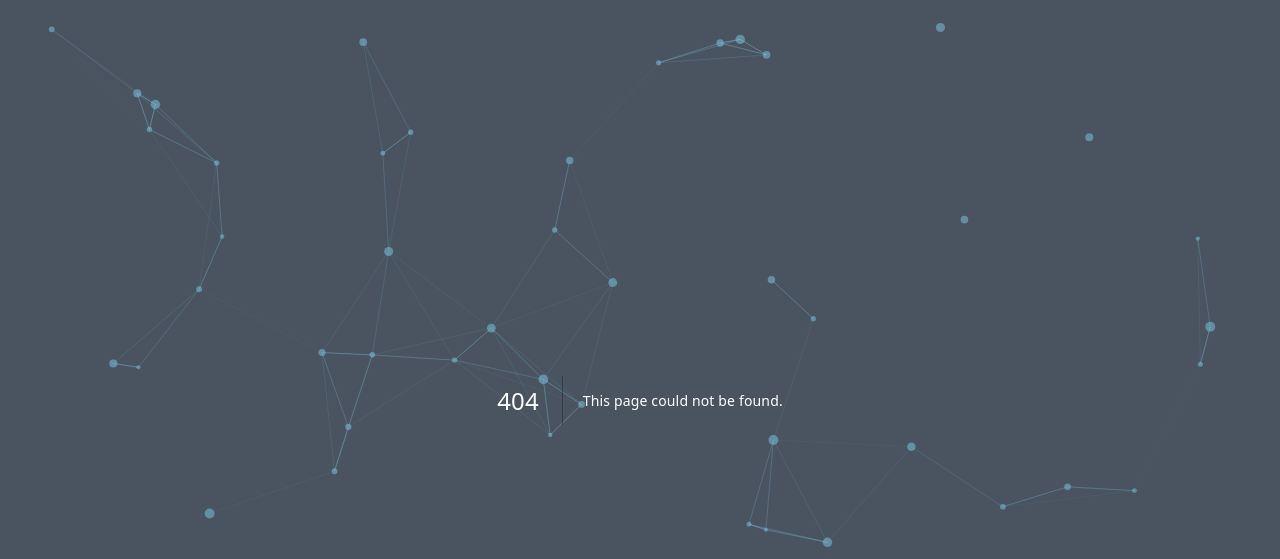
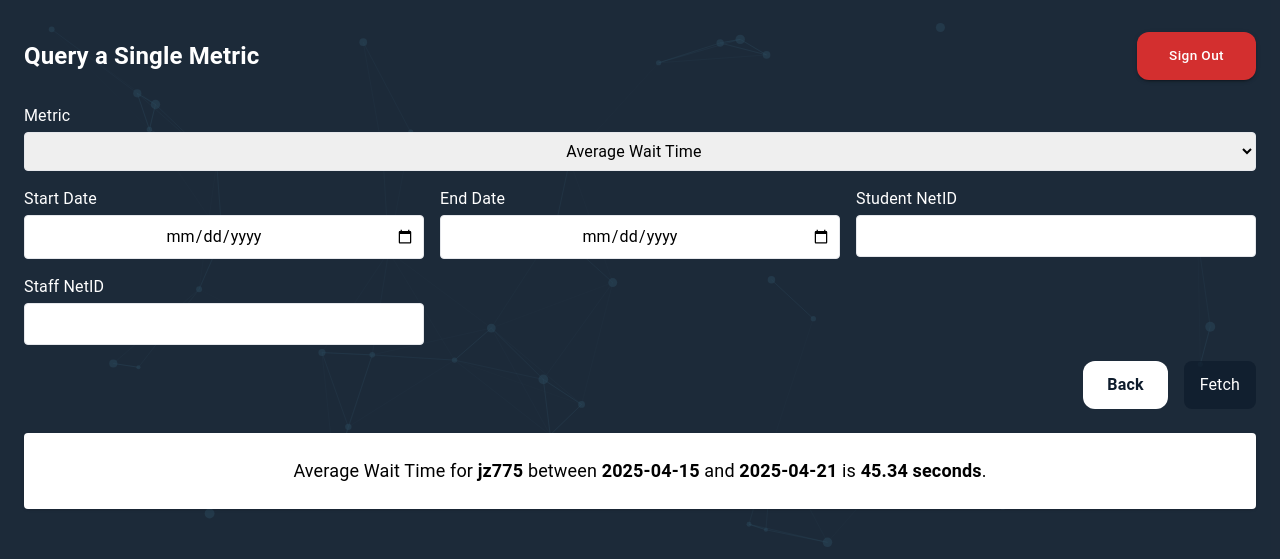
Before and after one commit to ananyapuru/cs-office-hours, a Next.js app in the folder frontend/: page /instructor/queue-metrics in a window 1280 px wide. Before the commit this address had no page. Shown: the top 559 px of the page. Built offline with nearby package versions, Linux system fonts and the light colour scheme.

Commit message:
Added in temp metric data for now

```diff
--- a/frontend/src/app/instructor/page.tsx
+++ b/frontend/src/app/instructor/page.tsx
@@ -155,6 +155,12 @@ const InstructorPage: React.FC = () => {
                       >
                         Compute Ed Metrics
                       </button>
+                      <button
+                        className="px-4 py-2 bg-[#0e1c2c]/75 text-white rounded-lg hover:bg-green-800 transition"
+                        onClick={() => router.push(`/instructor/queue-metrics`)}
+                      >
+                        Compute Queue Metrics
+                      </button>
                     </div>
                   </td>
                   <td className="px-6 py-3 space-y-2 flex flex-col">
--- /dev/null
+++ b/frontend/src/app/instructor/queue-metrics/page.tsx
@@ -0,0 +1,183 @@
+'use client';
+
+import React, { useState } from 'react';
+import axios from 'axios';
+import { useRouter } from 'next/navigation';
+import SignOutButton from '@/app/components/SignOutButton';
+import { API_ENDPOINTS } from '../../constants';
+
+/**
+ * SingleMetricDashboard
+ *
+ * Allows querying one metric at a time with optional filters.
+ * Metrics: average wait, session duration, resolution time,
+ * student queue count, staff help count, interaction counts.
+ */
+export default function SingleMetricDashboard({ courseId, token }: { courseId: string; token: string }) {
+  const router = useRouter();
+  const [metric, setMetric] = useState('average_wait_time');
+  const [startDate, setStartDate] = useState('');
+  const [endDate, setEndDate] = useState('');
+  const [studentNetid, setStudentNetid] = useState('');
+  const [staffNetid, setStaffNetid] = useState('');
+  const [loading, setLoading] = useState(false);
+  const [result, setResult] = useState<any>(null);
+
+  const headers = { Authorization: `Bearer ${token}` };
+
+  const handleFetch = async (e: React.FormEvent) => {
+    e.preventDefault();
+    setLoading(true);
+    setResult(null);
+    try {
+      const params: Record<string,string> = {};
+      if (metric.includes('average')) {
+        if (startDate) params.start_date = new Date(startDate).toISOString();
+        if (endDate)   params.end_date   = new Date(endDate).toISOString();
+        if (studentNetid) params.student_netid = studentNetid;
+        if (staffNetid && metric === 'average_resolution_time') params.staff_netid = staffNetid;
+      } else if (metric === 'student_queue_count' || metric === 'staff_help_count' || metric === 'interaction_counts') {
+        if (startDate) params.start_date = new Date(startDate).toISOString();
+        if (endDate)   params.end_date   = new Date(endDate).toISOString();
+        if (studentNetid && metric !== 'staff_help_count') params.student_netid = studentNetid;
+        if (staffNetid && metric !== 'student_queue_count') params.staff_netid = staffNetid;
+      }
+      const url = `${API_ENDPOINTS.BACKEND_URL}/api/metrics/course/${courseId}/${metric}`;
+      const res = await axios.get(url, { params, headers });
+      setResult(res.data);
+    } catch (err) {
+      console.error(err);
+      alert('Failed to fetch metric');
+    } finally {
+      setLoading(false);
+    }
+  };
+
+  const renderResult = () => {
+    if (!result) return null;
+    switch (metric) {
+      case 'average_wait_time':
+        return <p className="text-lg">Average wait: {result.average_wait_time?.toFixed(2)} seconds</p>;
+      case 'average_session_duration':
+        return <p className="text-lg">Average session: {result.average_session_duration?.toFixed(2)} seconds</p>;
+      case 'average_resolution_time':
+        if (result.staff_netid) {
+          return <p className="text-lg">Resolution for {result.staff_netid}: {result.average_resolution_time?.toFixed(2)} seconds</p>;
+        }
+        return (
+          <ul className="list-disc ml-6">
+            {Object.entries(result.average_resolution_time || {}).map(([u, val]) => (
+              <li key={u}>{u}: {val.toFixed(2)}s</li>
+            ))}
+          </ul>
+        );
+      case 'student_queue_count':
+        if (result.student_netid) {
+          return <p className="text-lg">{result.student_netid} count: {result.student_queue_count}</p>;
+        }
+        return (
+          <ul className="list-disc ml-6">
+            {result.student_queue_count.map(([u, cnt]: [string, number]) => (
+              <li key={u}>{u}: {cnt}</li>
+            ))}
+          </ul>
+        );
+      case 'staff_help_count':
+        if (result.staff_netid) {
+          return <p className="text-lg">{result.staff_netid} helped: {result.staff_help_count}</p>;
+        }
+        return (
+          <ul className="list-disc ml-6">
+            {Object.entries(result.staff_help_count || {}).map(([u, cnt]) => (
+              <li key={u}>{u}: {cnt}</li>
+            ))}
+          </ul>
+        );
+      case 'interaction_counts':
+        return (
+          <div className="grid grid-cols-1 md:grid-cols-2 gap-4">
+            <div>
+              <h3 className="font-semibold">By Student</h3>
+              {Object.entries(result.student_to_staff || {}).map(([s, data]: any) => (
+                <div key={s} className="mb-2">
+                  <p>{s}:</p>
+                  <ul className="ml-4 list-disc">
+                    {Object.entries(data.staff).map(([u, info]: any) => (
+                      <li key={u}>{u}: {info.interaction_count}</li>
+                    ))}
+                  </ul>
+                </div>
+              ))}
+            </div>
+            <div>
+              <h3 className="font-semibold">By Staff</h3>
+              {Object.entries(result.staff_to_student || {}).map(([u, data]: any) => (
+                <div key={u} className="mb-2">
+                  <p>{u}:</p>
+                  <ul className="ml-4 list-disc">
+                    {Object.entries(data.students).map(([s, info]: any) => (
+                      <li key={s}>{s}: {info.interaction_count}</li>
+                    ))}
+                  </ul>
+                </div>
+              ))}
+            </div>
+          </div>
+        );
+      default:
+        return null;
+    }
+  };
+
+  return (
+    <div className="min-h-screen bg-[#0e1c2c]/75 text-white px-6 py-8 relative">
+      <div className="flex justify-between items-center mb-6">
+        <h1 className="text-2xl font-bold">Query a Single Metric</h1>
+        <SignOutButton />
+      </div>
+      <form onSubmit={handleFetch} className="grid grid-cols-1 md:grid-cols-2 lg:grid-cols-3 gap-4 mb-6">
+        <div className="col-span-full">
+          <label className="block mb-1">Metric</label>
+          <select value={metric} onChange={e => setMetric(e.target.value)} className="text-center text-black w-full p-2 border rounded">
+            <option value="average_wait_time">Average Wait Time</option>
+            <option value="average_session_duration">Average Session Duration</option>
+            <option value="average_resolution_time">Average Resolution Time</option>
+            <option value="student_queue_count">Student Queue Count</option>
+            <option value="staff_help_count">Staff Help Count</option>
+            <option value="interaction_counts">Interaction Counts</option>
+          </select>
+        </div>
+        <div>
+          <label className="block mb-1">Start Date</label>
+          <input type="date" value={startDate} onChange={e => setStartDate(e.target.value)} className="text-center text-black w-full p-2 border rounded" />
+        </div>
+        <div>
+          <label className="block mb-1">End Date</label>
+          <input type="date" value={endDate} onChange={e => setEndDate(e.target.value)} className="text-center text-black w-full p-2 border rounded" />
+        </div>
+        <div>
+          <label className="block mb-1">Student NetID</label>
+          <input type="text" value={studentNetid} onChange={e => setStudentNetid(e.target.value)} className="text-center text-black w-full p-2 border rounded" />
+        </div>
+        <div>
+          <label className="block mb-1">Staff NetID</label>
+          <input type="text" value={staffNetid} onChange={e => setStaffNetid(e.target.value)} className="text-center text-black w-full p-2 border rounded" />
+        </div>
+        <div className="col-span-full flex justify-end gap-4">
+          <button type="button" onClick={() => router.push('/instructor')} className="px-6 py-3 rounded-xl bg-white text-[#0e1c2c] font-semibold hover:bg-gray-200 transition">Back</button>
+          <button type="submit" disabled={loading} className="px-4 py-2 bg-[#0e1c2c]/75 text-white rounded-lg hover:bg-green-800 transition">
+            {loading ? 'Fetching…' : 'Fetch'}
+          </button>
+        </div>
+      </form>
+      {/* <div className="bg-gray-50 p-6 rounded shadow">
+        {loading ? <p>Loading...</p> : renderResult()}
+      </div> */}
+          <div className="text-center text-black bg-white p-6 rounded shadow">
+         <p className="text-lg">
+          Average Wait Time for <strong>jz775</strong> between <strong>2025-04-15</strong> and <strong>2025-04-21</strong> is <strong>45.34 seconds</strong>.
+        </p>
+      </div>
+    </div>
+  );
+}
```
